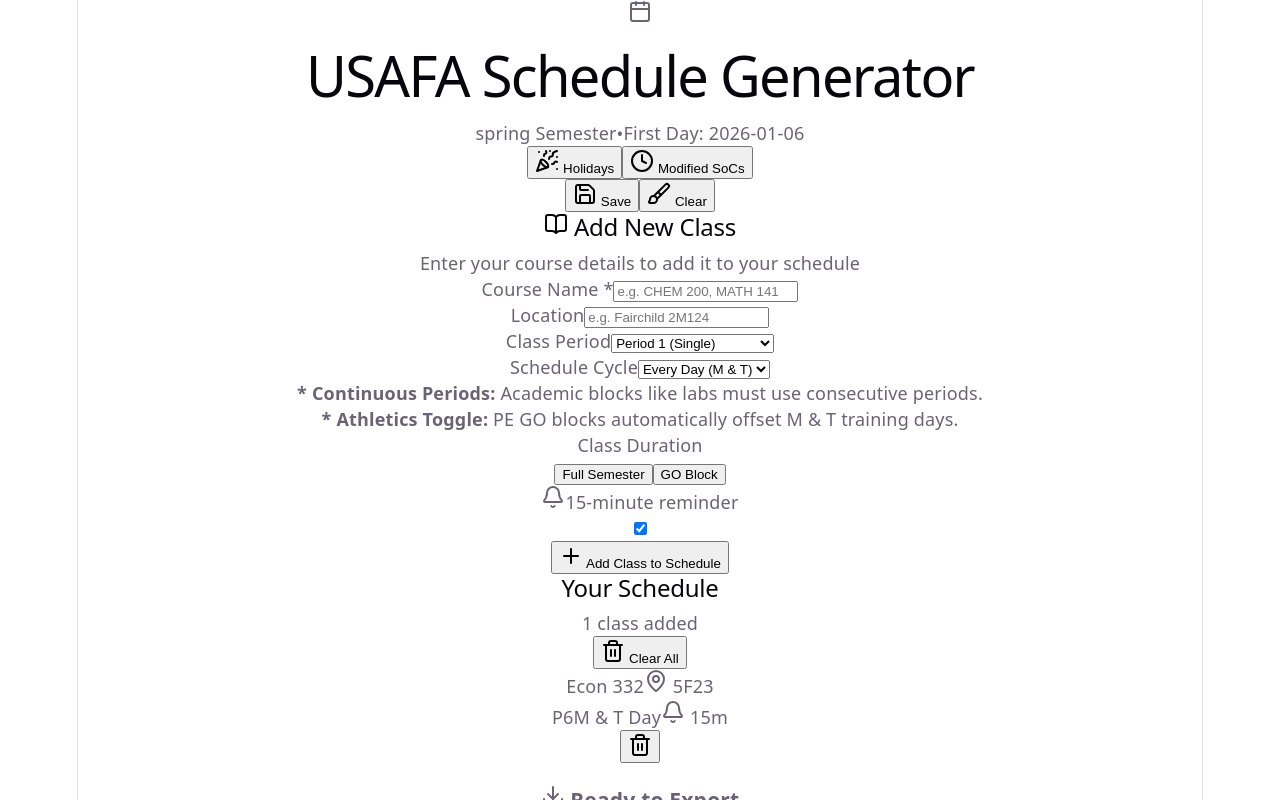
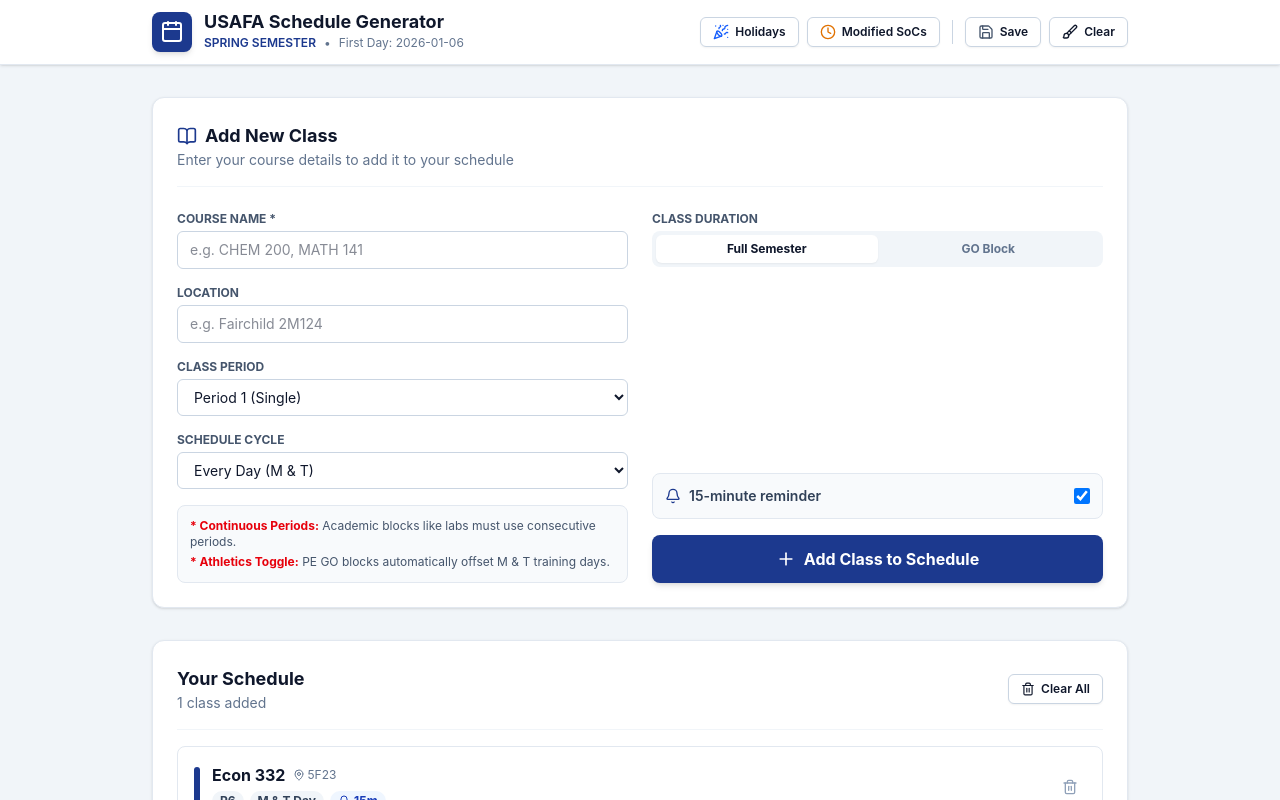
Before and after one commit to ObAkinyemi/class_scheduler, a React (Vite) app in the folder schedule-app/: page / in a window 1280 px wide. Shown: the top 800 px of the page. Built offline with nearby package versions, Linux system fonts and the light colour scheme.

Commit message:
fixed css problems

```diff
--- a/schedule-app/src/index.css
+++ b/schedule-app/src/index.css
@@ -1,111 +1 @@
-:root {
-  --text: #6b6375;
-  --text-h: #08060d;
-  --bg: #fff;
-  --border: #e5e4e7;
-  --code-bg: #f4f3ec;
-  --accent: #aa3bff;
-  --accent-bg: rgba(170, 59, 255, 0.1);
-  --accent-border: rgba(170, 59, 255, 0.5);
-  --social-bg: rgba(244, 243, 236, 0.5);
-  --shadow:
-    rgba(0, 0, 0, 0.1) 0 10px 15px -3px, rgba(0, 0, 0, 0.05) 0 4px 6px -2px;
-
-  --sans: system-ui, 'Segoe UI', Roboto, sans-serif;
-  --heading: system-ui, 'Segoe UI', Roboto, sans-serif;
-  --mono: ui-monospace, Consolas, monospace;
-
-  font: 18px/145% var(--sans);
-  letter-spacing: 0.18px;
-  color-scheme: light dark;
-  color: var(--text);
-  background: var(--bg);
-  font-synthesis: none;
-  text-rendering: optimizeLegibility;
-  -webkit-font-smoothing: antialiased;
-  -moz-osx-font-smoothing: grayscale;
-
-  @media (max-width: 1024px) {
-    font-size: 16px;
-  }
-}
-
-@media (prefers-color-scheme: dark) {
-  :root {
-    --text: #9ca3af;
-    --text-h: #f3f4f6;
-    --bg: #16171d;
-    --border: #2e303a;
-    --code-bg: #1f2028;
-    --accent: #c084fc;
-    --accent-bg: rgba(192, 132, 252, 0.15);
-    --accent-border: rgba(192, 132, 252, 0.5);
-    --social-bg: rgba(47, 48, 58, 0.5);
-    --shadow:
-      rgba(0, 0, 0, 0.4) 0 10px 15px -3px, rgba(0, 0, 0, 0.25) 0 4px 6px -2px;
-  }
-
-  #social .button-icon {
-    filter: invert(1) brightness(2);
-  }
-}
-
-body {
-  margin: 0;
-}
-
-#root {
-  width: 1126px;
-  max-width: 100%;
-  margin: 0 auto;
-  text-align: center;
-  border-inline: 1px solid var(--border);
-  min-height: 100svh;
-  display: flex;
-  flex-direction: column;
-  box-sizing: border-box;
-}
-
-h1,
-h2 {
-  font-family: var(--heading);
-  font-weight: 500;
-  color: var(--text-h);
-}
-
-h1 {
-  font-size: 56px;
-  letter-spacing: -1.68px;
-  margin: 32px 0;
-  @media (max-width: 1024px) {
-    font-size: 36px;
-    margin: 20px 0;
-  }
-}
-h2 {
-  font-size: 24px;
-  line-height: 118%;
-  letter-spacing: -0.24px;
-  margin: 0 0 8px;
-  @media (max-width: 1024px) {
-    font-size: 20px;
-  }
-}
-p {
-  margin: 0;
-}
-
-code,
-.counter {
-  font-family: var(--mono);
-  display: inline-flex;
-  border-radius: 4px;
-  color: var(--text-h);
-}
-
-code {
-  font-size: 15px;
-  line-height: 135%;
-  padding: 4px 8px;
-  background: var(--code-bg);
-}
+@import "tailwindcss";
--- a/schedule-app/src/main.jsx
+++ b/schedule-app/src/main.jsx
@@ -1,8 +1,7 @@
 import { StrictMode } from 'react'
-import "tailwindcss";
 import { createRoot } from 'react-dom/client'
+import App from './App.jsx'
 import './index.css'
-import App from './App.jsx'
 
 createRoot(document.getElementById('root')).render(
   <StrictMode>
```
